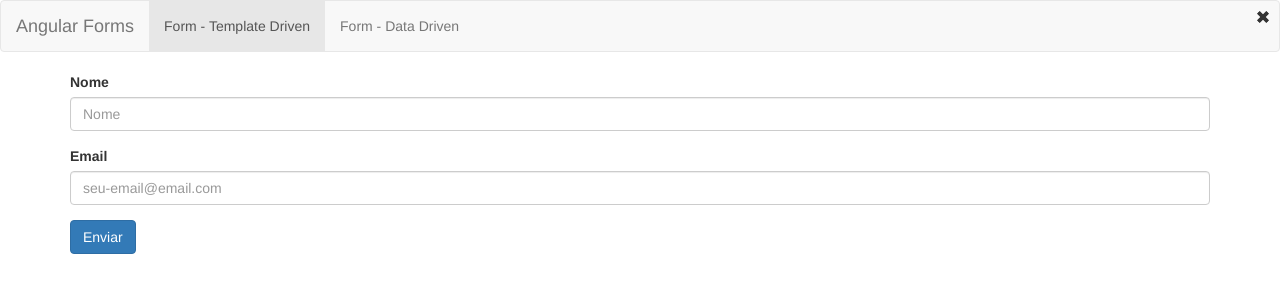
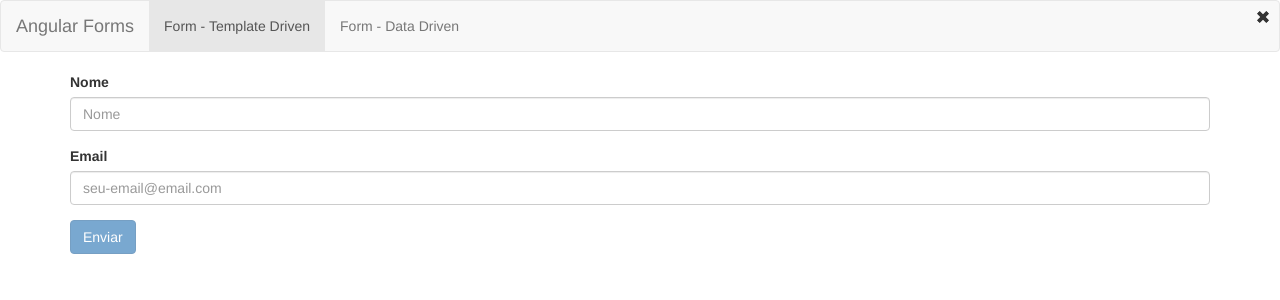
Before and after one commit to allan-mlpe/lt-angular4, an Angular app in the folder formularios/: page /templateForm in a window 1280 px wide. Shown: the top 300 px of the page. Built offline with nearby package versions, Linux system fonts and the light colour scheme.

Commit message:
Inclusão de conteúdo da aula 80

```diff
--- a/formularios/src/app/template-form/template-form.component.html
+++ b/formularios/src/app/template-form/template-form.component.html
@@ -58,5 +58,6 @@
       </p>
   </div>
 
-  <button type="submit" class="btn btn-primary">Enviar</button>
+  <button type="submit" class="btn btn-primary"
+    [disabled]="!f.valid">Enviar</button>
 </form>
```
